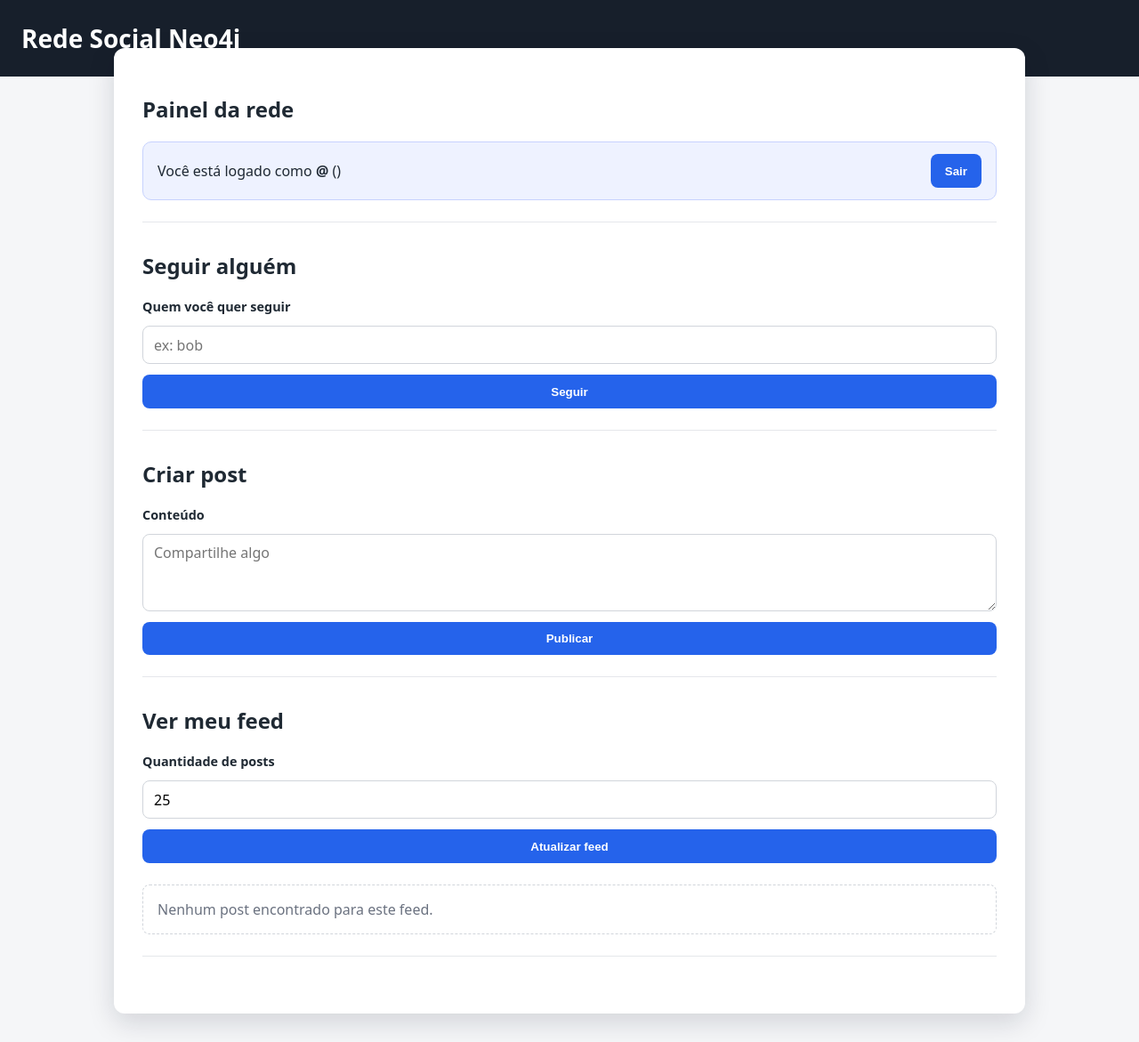
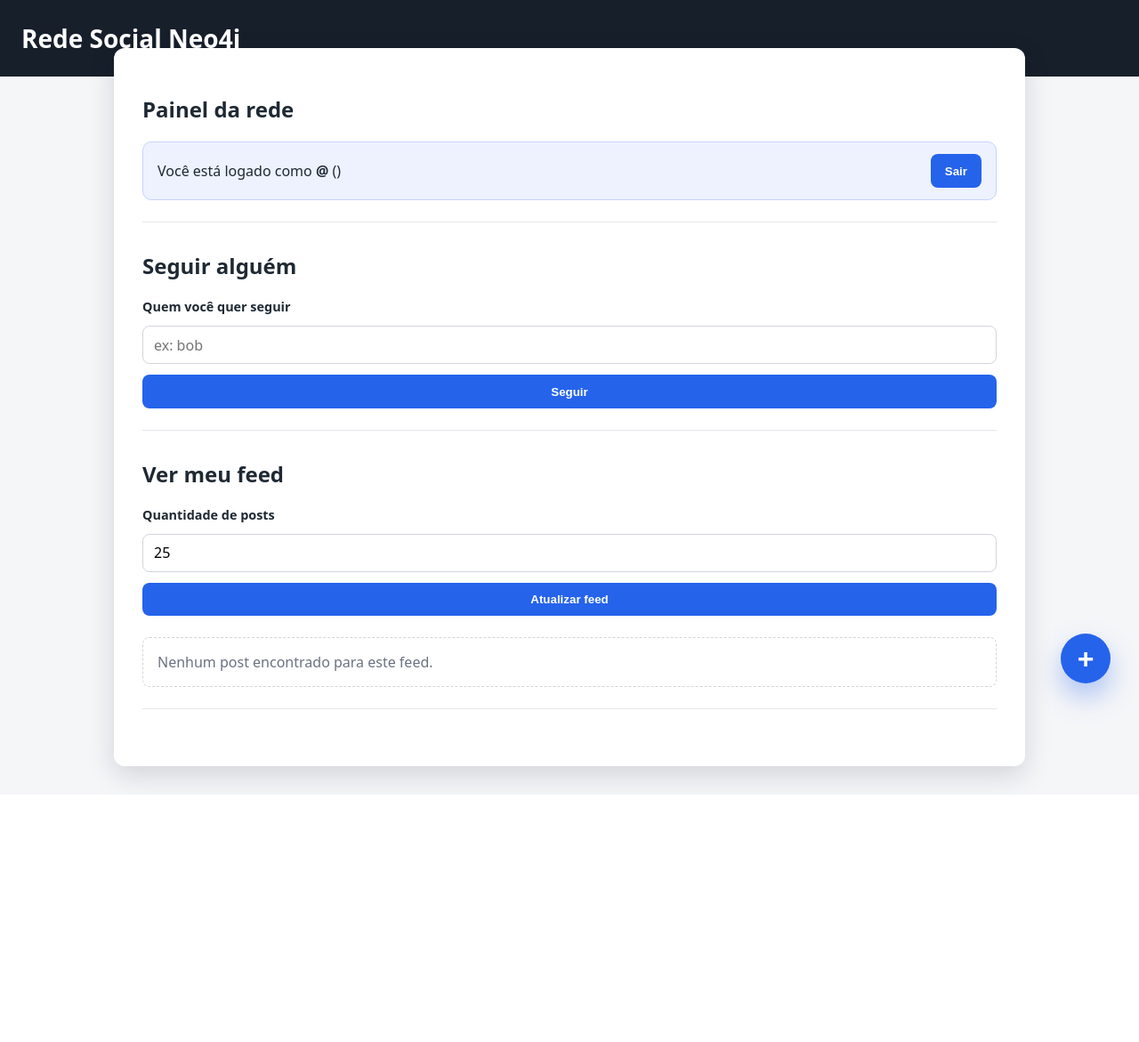
Before and after one commit to caue-r/social-network-neo4j, a Flask app: template templates/dashboard.html in a window 1280 px wide. Shown: the whole page at 89% size. After the commit the page ends 892 px from the top, so only its background shows below. Run offline with Flask 3, Linux system fonts and the light colour scheme; the template is opened without the code that fills it, so the values that code supplies are empty.

Commit message:
feat: Botão de post

```diff
--- a/templates/dashboard.html
+++ b/templates/dashboard.html
@@ -1,5 +1,64 @@
 {% extends "base.html" %}
 {% block content %}
+  <style>
+    .fab {
+      position: fixed;
+      bottom: 2rem;
+      right: 2rem;
+      width: 3.5rem;
+      height: 3.5rem;
+      border-radius: 50%;
+      background: #2563eb;
+      color: #fff;
+      border: none;
+      font-size: 2rem;
+      line-height: 1;
+      cursor: pointer;
+      box-shadow: 0 15px 30px rgba(37, 99, 235, 0.35);
+      display: flex;
+      align-items: center;
+      justify-content: center;
+    }
+    .fab:hover {
+      background: #1e3a8a;
+    }
+    .post-modal-backdrop {
+      position: fixed;
+      inset: 0;
+      background: rgba(15, 23, 42, 0.55);
+      display: none;
+      align-items: center;
+      justify-content: center;
+      padding: 1.5rem;
+      z-index: 50;
+    }
+    .post-modal-backdrop.active {
+      display: flex;
+    }
+    .post-modal {
+      background: #fff;
+      border-radius: 12px;
+      padding: 1.5rem;
+      width: min(520px, 100%);
+      box-shadow: 0 20px 45px rgba(15, 23, 42, 0.35);
+    }
+    .post-modal header {
+      display: flex;
+      justify-content: space-between;
+      align-items: center;
+      margin-bottom: 1rem;
+    }
+    .post-modal header h3 {
+      margin: 0;
+    }
+    .post-modal-close {
+      background: none;
+      border: none;
+      font-size: 1.5rem;
+      cursor: pointer;
+    }
+  </style>
+
   <section>
     <h2>Painel da rede</h2>
     <div class="auth-status">
@@ -17,16 +76,6 @@
       <input id="follow-target" name="follows" placeholder="ex: bob" required>
 
       <button type="submit">Seguir</button>
-    </form>
-  </section>
-
-  <section>
-    <h2>Criar post</h2>
-    <form method="post" action="{{ url_for('create_post') }}">
-      <label for="post-content">Conteúdo</label>
-      <textarea id="post-content" name="content" rows="3" placeholder="Compartilhe algo" required></textarea>
-
-      <button type="submit">Publicar</button>
     </form>
   </section>
 
@@ -57,4 +106,50 @@
       </div>
     {% endif %}
   </section>
+
+  <button type="button" class="fab" id="open-post-modal" aria-label="Criar post">+</button>
+
+  <div class="post-modal-backdrop" id="post-modal">
+    <div class="post-modal">
+      <header>
+        <h3>Novo post</h3>
+        <button type="button" class="post-modal-close" id="close-post-modal" aria-label="Fechar pop-up">&times;</button>
+      </header>
+      <form method="post" action="{{ url_for('create_post') }}">
+        <label for="modal-post-content">Conteúdo</label>
+        <textarea id="modal-post-content" name="content" rows="4" placeholder="Compartilhe algo" required></textarea>
+        <div style="margin-top: 1rem; display:flex; justify-content:flex-end; gap:0.75rem;">
+          <button type="button" class="secondary-button" id="cancel-post-modal">Cancelar</button>
+          <button type="submit">Publicar</button>
+        </div>
+      </form>
+    </div>
+  </div>
+
+  <script>
+    (function () {
+      const modal = document.getElementById("post-modal");
+      const open = document.getElementById("open-post-modal");
+      const close = document.getElementById("close-post-modal");
+      const cancel = document.getElementById("cancel-post-modal");
+
+      function showModal() {
+        modal.classList.add("active");
+        modal.querySelector("textarea").focus();
+      }
+
+      function hideModal() {
+        modal.classList.remove("active");
+      }
+
+      open?.addEventListener("click", showModal);
+      close?.addEventListener("click", hideModal);
+      cancel?.addEventListener("click", hideModal);
+      modal?.addEventListener("click", (event) => {
+        if (event.target === modal) {
+          hideModal();
+        }
+      });
+    })();
+  </script>
 {% endblock %}
```
